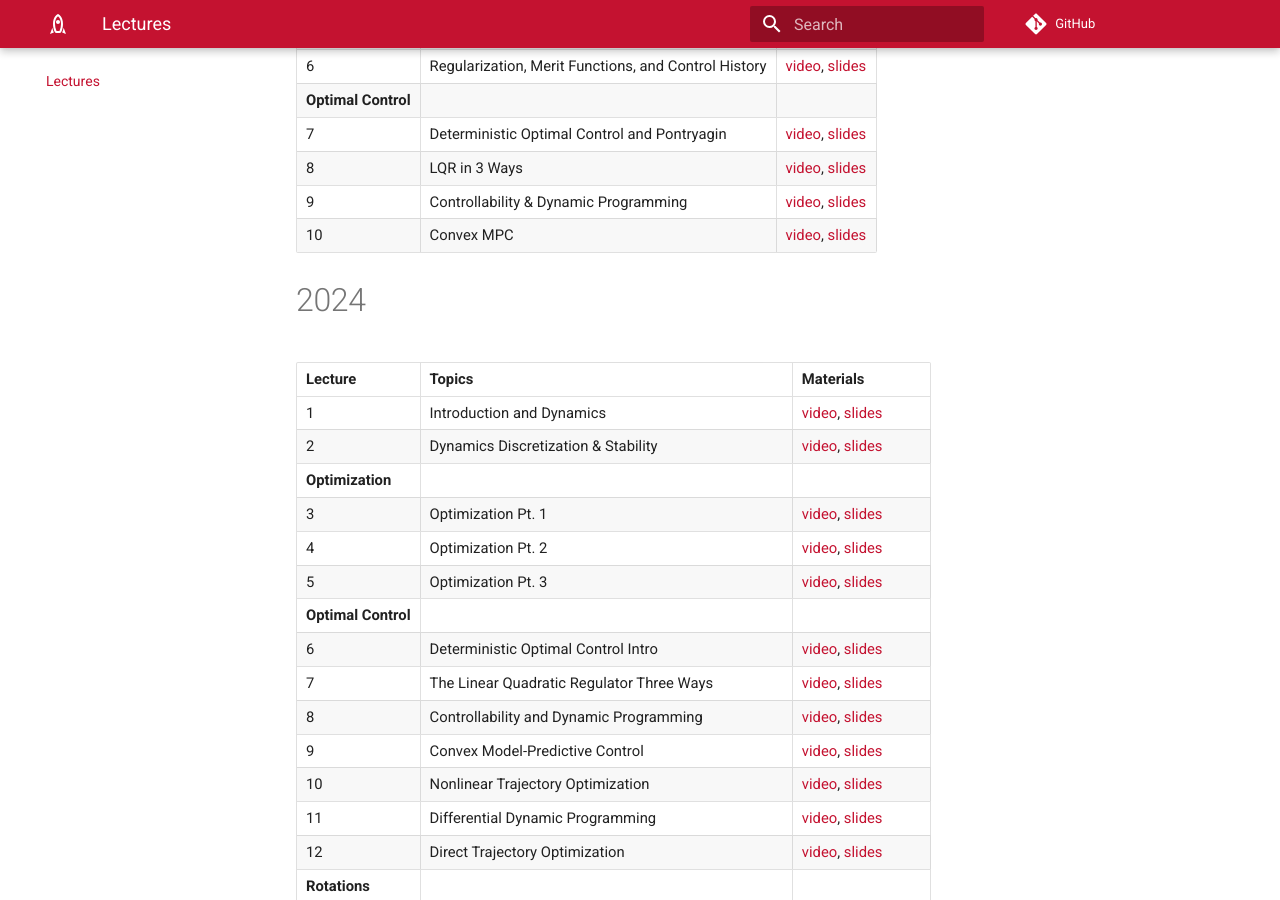
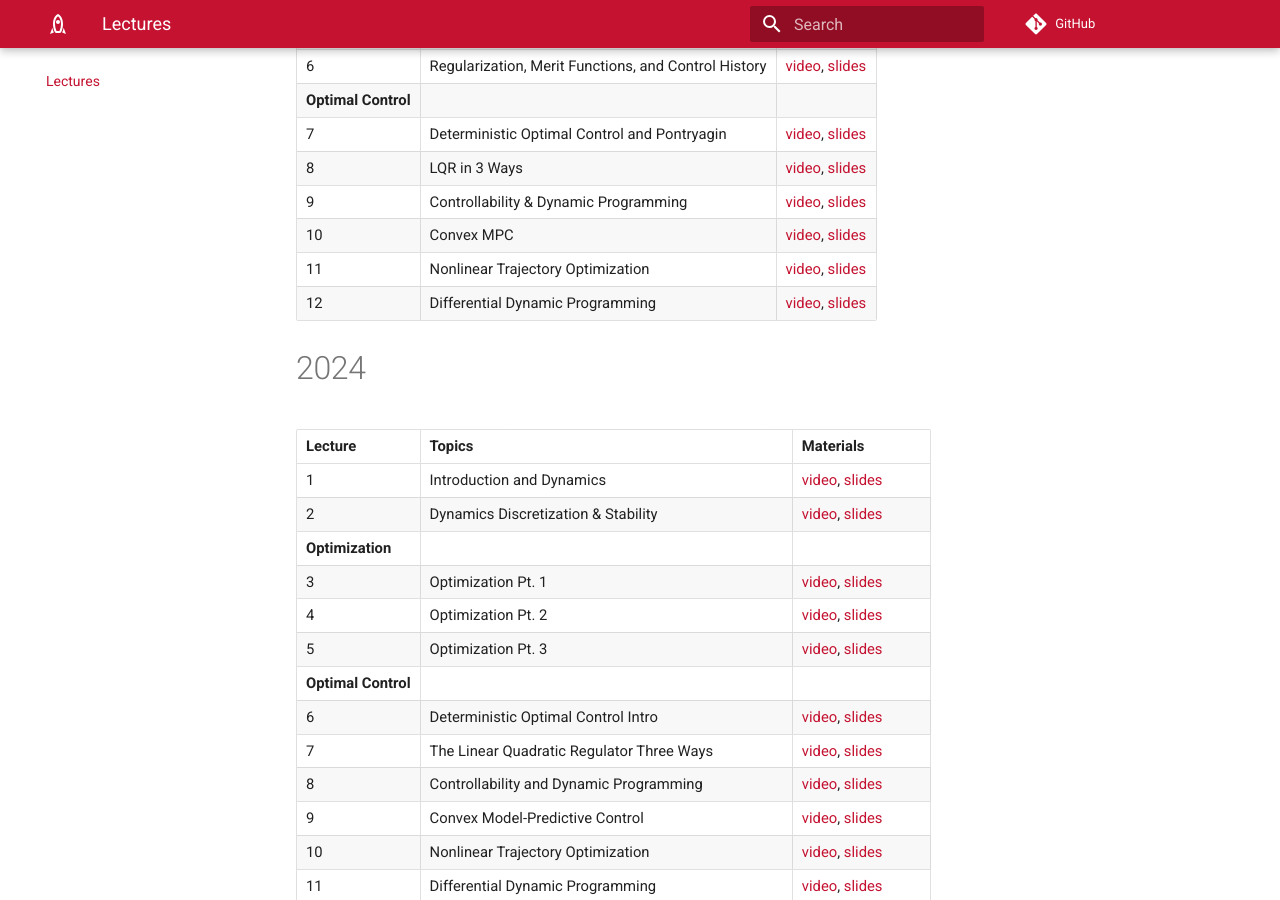
Before and after one commit to cmu-optimal-control/cmu-optimal-control.github.io, an MkDocs documentation site: the page built from docs/lectures.md, in a window 1280 px wide and 900 px high, scrolled down 482 px. Built offline with MkDocs 1.6.1 and Material for MkDocs 9.7.7, drawn with Linux system fonts in a browser that asks for light colours.

Commit message:
lectures 11-12, quiz 6, and HW3

```diff
--- a/docs/lectures.md
+++ b/docs/lectures.md
@@ -15,7 +15,9 @@ Lectures will be streamed live on Zoom, through the link available from [Piazza]
 | 7     | Deterministic Optimal Control and Pontryagin  |[video](https://www.youtube.com/watch?v=ZoLmQB6C7WU&list=PLZnJoM76RM6IAJfMXd1PgGNXn3dxhkVgI&index=7), [slides](https://github.com/Optimal-Control-16-745/lecture-notebooks/tree/main/Lecture%207) |
 | 8     | LQR in 3 Ways  |[video](https://www.youtube.com/watch?v=9_je9YOKtew&list=PLZnJoM76RM6IAJfMXd1PgGNXn3dxhkVgI&index=8), [slides](https://github.com/Optimal-Control-16-745/lecture-notebooks/tree/main/Lecture%208) |
 | 9     | Controllability & Dynamic Programming  |[video](https://www.youtube.com/watch?v=RtGsW12LRjk&list=PLZnJoM76RM6IAJfMXd1PgGNXn3dxhkVgI&index=9), [slides](https://github.com/Optimal-Control-16-745/lecture-notebooks/tree/main/Lecture%209) |
-| 10     | Convex MPC  |[video](https://www.youtube.com/watch?v=J7lh-uF3wlY&list=PLZnJoM76RM6IAJfMXd1PgGNXn3dxhkVgI&index=10), [slides](https://github.com/Optimal-Control-16-745/lecture-notebooks/tree/main/Lecture%210) |
+| 10     | Convex MPC  |[video](https://www.youtube.com/watch?v=J7lh-uF3wlY&list=PLZnJoM76RM6IAJfMXd1PgGNXn3dxhkVgI&index=10), [slides](https://github.com/Optimal-Control-16-745/lecture-notebooks/tree/main/Lecture%2010) |
+| 11     | Nonlinear Trajectory Optimization  |[video](https://www.youtube.com/watch?v=ERGKQ2ieYW8&list=PLZnJoM76RM6IAJfMXd1PgGNXn3dxhkVgI&index=11), [slides](https://github.com/Optimal-Control-16-745/lecture-notebooks/tree/main/Lecture%2011) |
+| 12     | Differential Dynamic Programming  |[video](https://www.youtube.com/watch?v=JFiIZ8Iwj6Y&list=PLZnJoM76RM6IAJfMXd1PgGNXn3dxhkVgI&index=12), [slides](https://github.com/Optimal-Control-16-745/lecture-notebooks/tree/main/Lecture%2012) |
 
 # 2024
 
```
Also changed, not shown: docs/homeworks.md (+1 -0 lines), docs/quizzes.md (+2 -0 lines).
